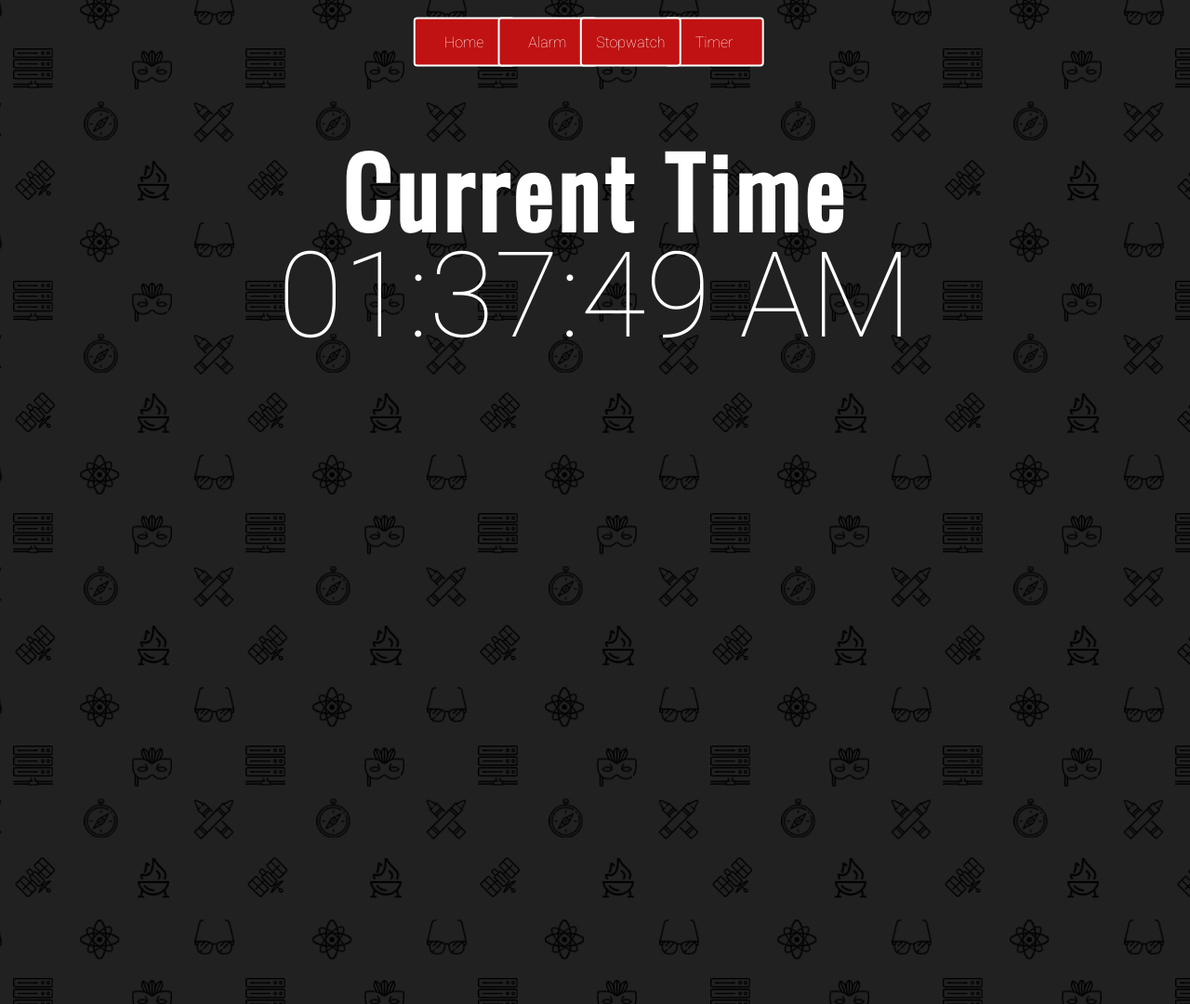
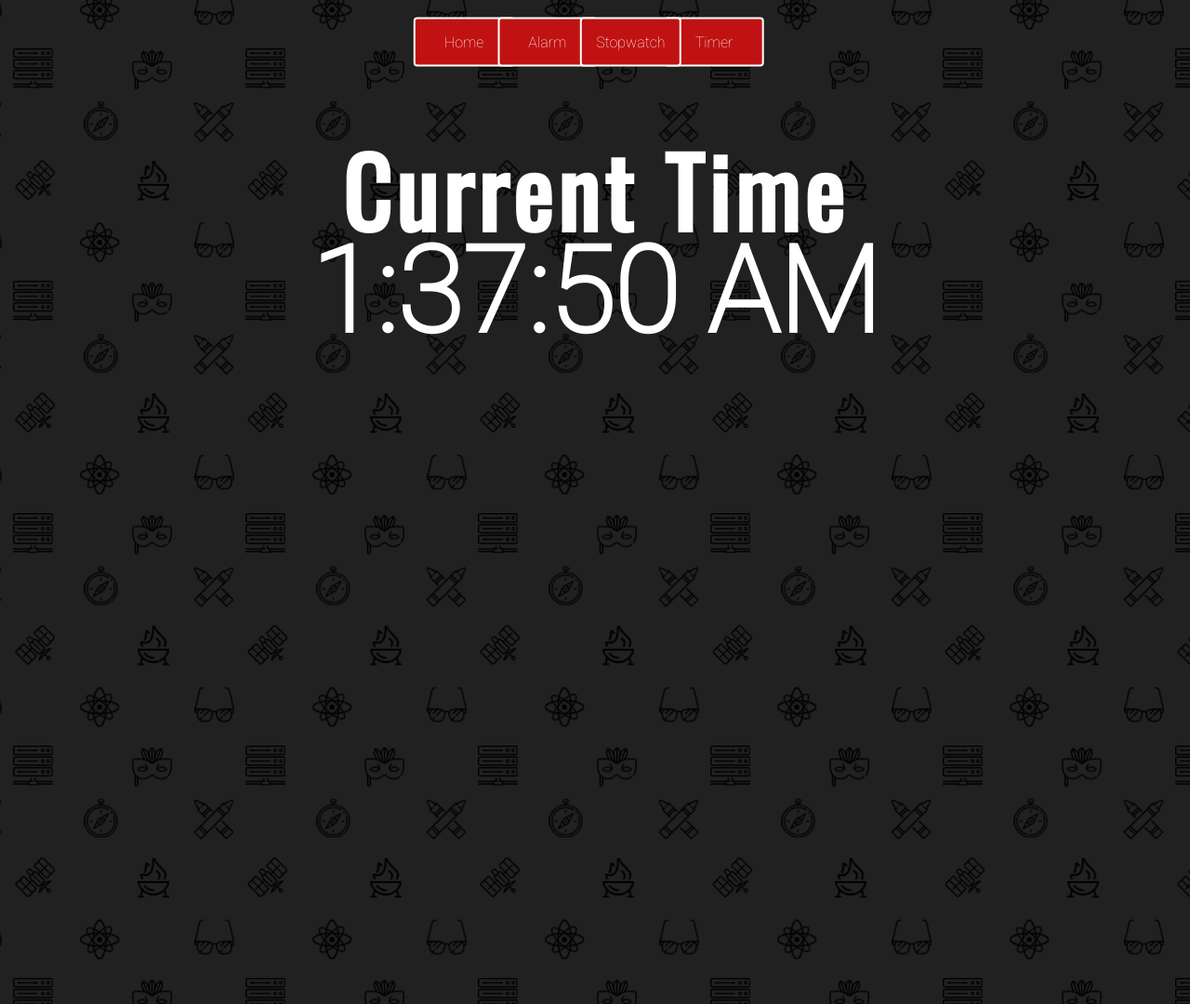
Before and after one commit to showmikgupta/clock, a Jekyll site: the page index.html, which Jekyll copies as it is, in a window 1280 px wide. Shown: the whole page at 93% size. Built offline with Jekyll 4.4.1, drawn with Linux system fonts in a browser that asks for light colours; nearby versions of some CDN libraries.

Commit message:
adding ReactJS to handle current time clock and added minor css fixes

```diff
--- a/css/style.css
+++ b/css/style.css
@@ -132,7 +132,7 @@
 	border: 2px solid rgb(255, 255, 255)
 }
 
-h1{
+#current-time {
 	width: 100%;
 	margin-top: 10%;
 	position: absolute;
@@ -147,11 +147,11 @@
 #clock{
 	width: 100%;
 	position: absolute;
-	font-size: 10vw;
+	font-size: 5vw;
 	color: white;
 	text-align: center;
 	font-family: 'Roboto', sans-serif;
-	margin-top: 19%;
+	margin-top: 12%;
 }
 
 #time-remaining{
--- a/index.html
+++ b/index.html
@@ -6,11 +6,12 @@
 		<meta http-equiv="X-UA-Compatible" content="ie=edge">
 
 		<title>Alarm Clock</title>
+		<link rel="stylesheet" href="css/style.css">
 		<link rel="preconnect" href="https://fonts.gstatic.com">
 		<link href="https://fonts.googleapis.com/css2?family=Oswald&family=Roboto:wght@100&display=swap" rel="stylesheet">
 		<link rel='icon' href='image/favicon.ico' type='image/x-icon'>
 	</head>
-	<body onload="realtimeClock()" style="background-image: url(image/pattern-black.png);">
+	<body onload="tick();" style="background-image: url(image/pattern-black.png);">
 		<div class="main-container">
 			<h1 id='current-time'>Current Time</h1>
 
@@ -56,10 +57,13 @@
 
 		</div>
 
+		<script src="https://unpkg.com/react@17/umd/react.development.js" crossorigin></script>
+		<script src="https://unpkg.com/react-dom@17/umd/react-dom.development.js" crossorigin></script>
+		<script src="https://unpkg.com/babel-standalone@6/babel.min.js"></script>
+		<script type="text/babel" src="js/clock.js"></script>
 		<script src="js/script.js"></script>
 		<script src="js/stopwatch.js"></script>
 		<script src="js/alarm.js"></script>
 		<script src="js/timer.js"></script>
-		<link rel="stylesheet" href="css/style.css">
 	</body>
 </html>
--- /dev/null
+++ b/js/clock.js
@@ -0,0 +1,14 @@
+'use strict';
+
+function tick() {
+	const element = (
+		<h1>{new Date().toLocaleTimeString()}</h1>
+	);
+
+	ReactDOM.render(
+		element,
+		document.getElementById('clock')
+	);
+}
+
+setInterval(tick, 1000);
```
